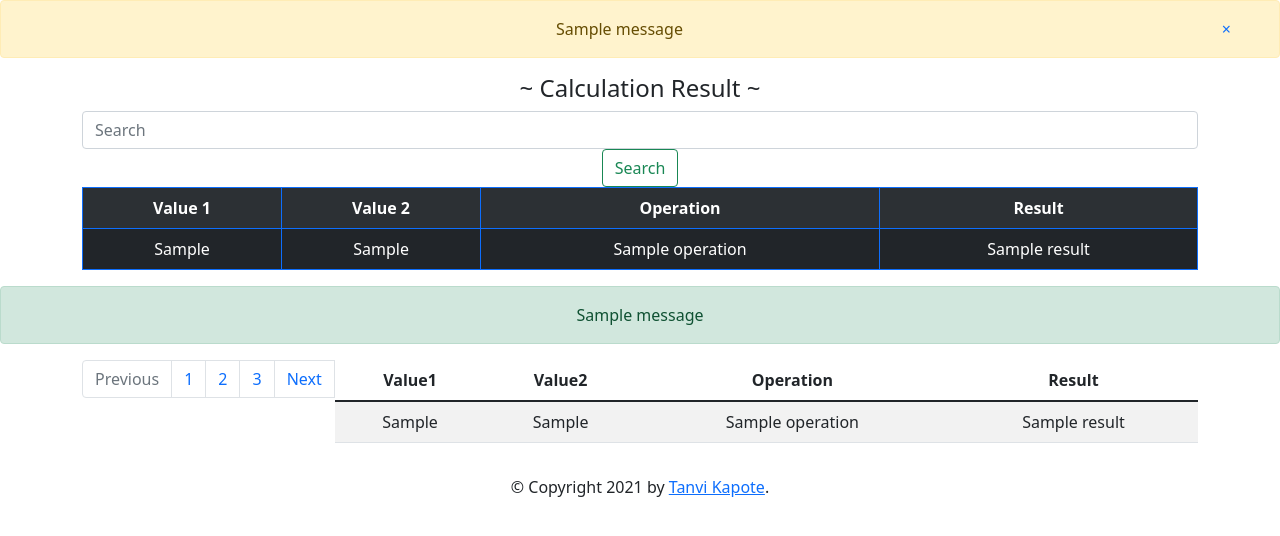
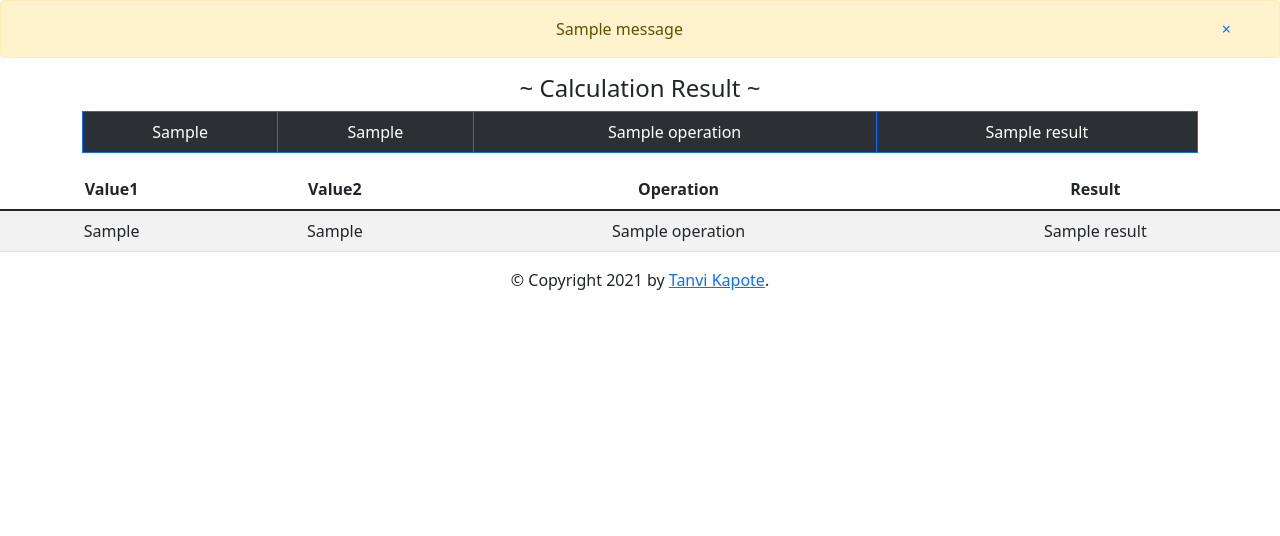
Before and after one commit to Tanv08/calc2-project3_beautify_tables, a Flask app: template app/templates/result.html in a window 1280 px wide. Shown: the part 56-592 px from the top of the page. Run offline with Flask 2, Linux system fonts and the light colour scheme; the template is opened without the code that fills it: most values are stand-ins (such as "Sample title", 1, 10 or a date in 2020); one stand-in notice (Sample message) is shown.

Commit message:
Updated tables

```diff
--- a/app/templates/result.html
+++ b/app/templates/result.html
@@ -11,19 +11,9 @@
 {% block content %}
 <div class="container">
     <h4 class="text-center">~ Calculation Result ~</h4>
-    <!--    search button-->
-    <form class="form-inline my-2 my-lg-0 justify-content-end">
-        <input class="form-control mr-sm-2" type="search" placeholder="Search" aria-label="Search">
-        <button class="btn btn-outline-success my-2 my-sm-0" type="submit">Search</button>
-    </form>
 
     <table class="table table-hover table-bordered border-primary table-dark table-striped">
-        <tr>
-            <th>Value 1</th>
-            <th>Value 2</th>
-            <th>Operation</th>
-            <th>Result</th>
-        </tr>
+
         <tr>
             <td>{{ value1 }}</td>
             <td>{{ value2 }}</td>
@@ -34,30 +24,9 @@
 
 </div>
 
-{% with messages = get_flashed_messages() %}
-{% if messages %}
-{% for message in messages %}
-<div class="alert alert-success" role="alert">
-    {{ message }}
-</div>
-{% endfor %}
-{% endif %}
-{% endwith %}
 
 
-<!--    Pagination-->
-<div class="container">
-    <nav aria-label="Page navigation example">
-        <ul class="pagination pagination-circle pg-blue justify-content-end">
-            <li class="page-item disabled">
-                <a class="page-link" href="#" tabindex="-1">Previous</a>
-            </li>
-            <li class="page-item"><a class="page-link" href="#">1</a></li>
-            <li class="page-item"><a class="page-link" href="#">2</a></li>
-            <li class="page-item"><a class="page-link" href="#">3</a></li>
-            <li class="page-item">
-                <a class="page-link" href="#">Next</a>
-            </li>
+
             <table id="data" class="table table-striped">
     <thead>
       <tr>
```
